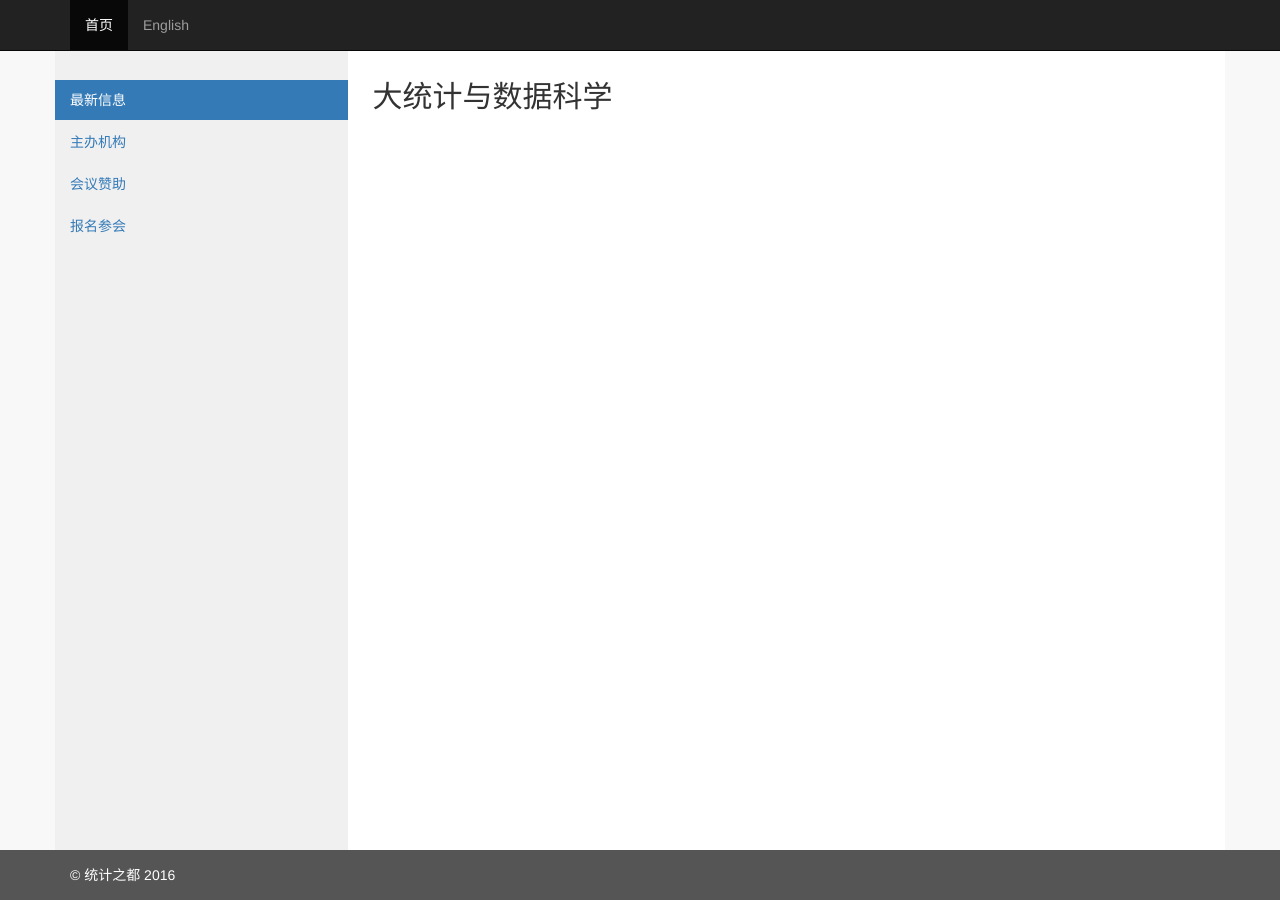
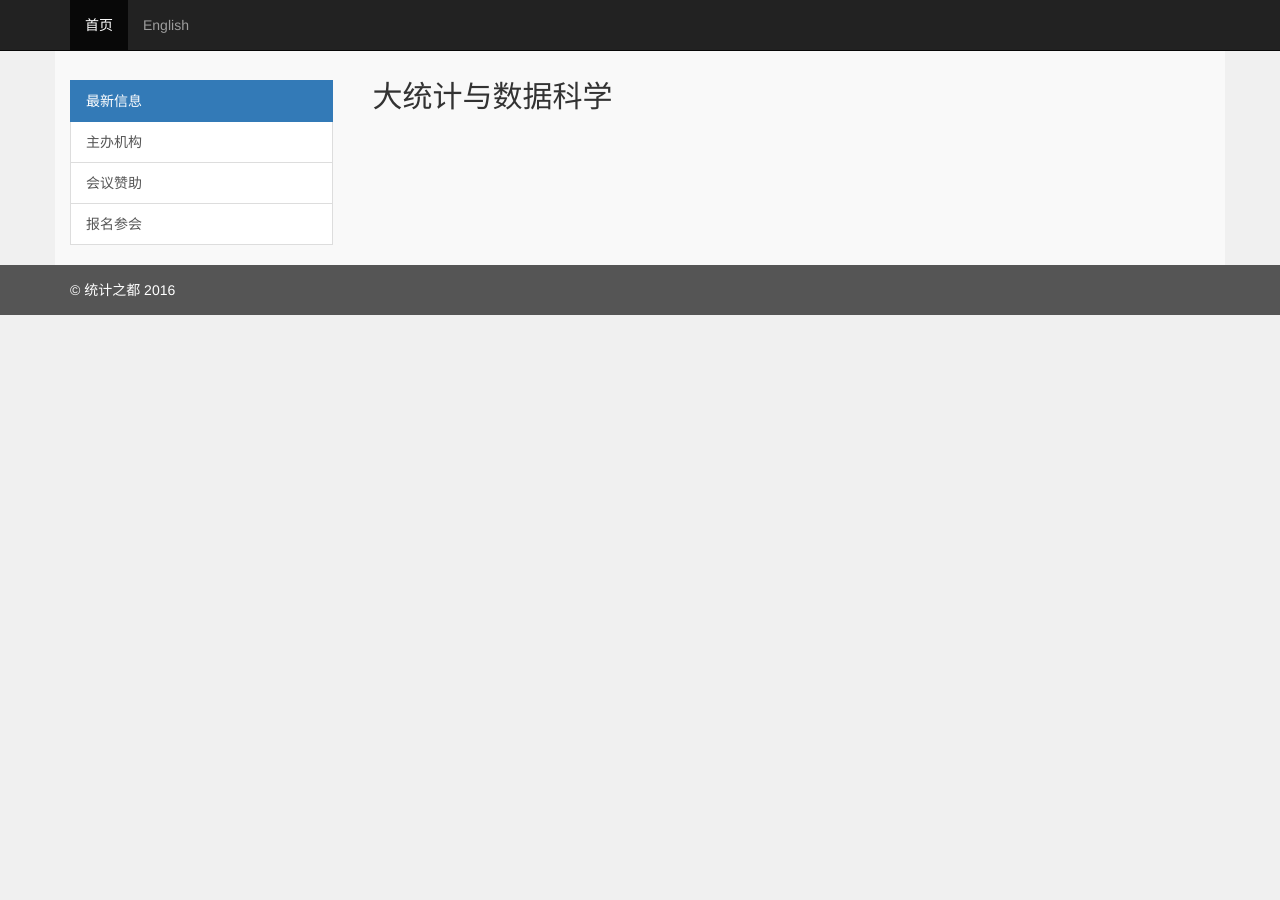
Before and after one commit to cosname/stat2016, a Jekyll site: the page built from index.md, in a window 1280 px wide. Built offline with Jekyll 4.4.1, drawn with Linux system fonts in a browser that asks for light colours.

Commit message:
update sidebars

```diff
--- a/_includes/sidebar-cn.html
+++ b/_includes/sidebar-cn.html
@@ -1,6 +1,6 @@
-<ul class="nav nav-pills nav-stacked">
-  <li class="active"><a href="#section1">最新信息</a></li>
-  <li><a href="#section2">主办机构</a></li>
-  <li><a href="#section3">会议赞助</a></li>
-  <li><a href="#section3">报名参会</a></li>
-</ul>
+<div class="list-group">
+  <a href="#" class="list-group-item active">最新信息</a>
+  <a href="#" class="list-group-item">主办机构</a>
+  <a href="#" class="list-group-item">会议赞助</a>
+  <a href="#" class="list-group-item">报名参会</a>
+</div>
--- a/css/style.css
+++ b/css/style.css
@@ -3,28 +3,21 @@ html, body {
 }
 
 body {
-    background-color: #F8F8F8;
+    background-color: #F0F0F0;
 }
 
 .site-main {
-    background-color: #FFFFFF;
+    background-color: #F9F9F9;
     padding-top: 50px; /* height of header */
-    height: 100%;
-}
-
-.site-main div.row {
-    height: 100%;
+    padding-bottom: 50px;
 }
 
 .site-sidebar {
     padding-top: 30px;
-    padding-left: 0;
-    padding-right: 0;
-    background-color: #F0F0F0;
-    height: 100%;
 }
 
-.nav-pills > li > a {
+.list-group-item:first-child,
+.list-group-item:last-child {
     border-radius: 0;
 }
 
@@ -38,6 +31,6 @@ footer {
     padding: 15px;
     width: 100%;
     height: 50px;
-    position: absolute;
-    bottom: 0;
+    position: relative;
+    margin-top: -50px;
 }
```
Also changed, not shown: _includes/sidebar-en.html (+6 -6 lines).
